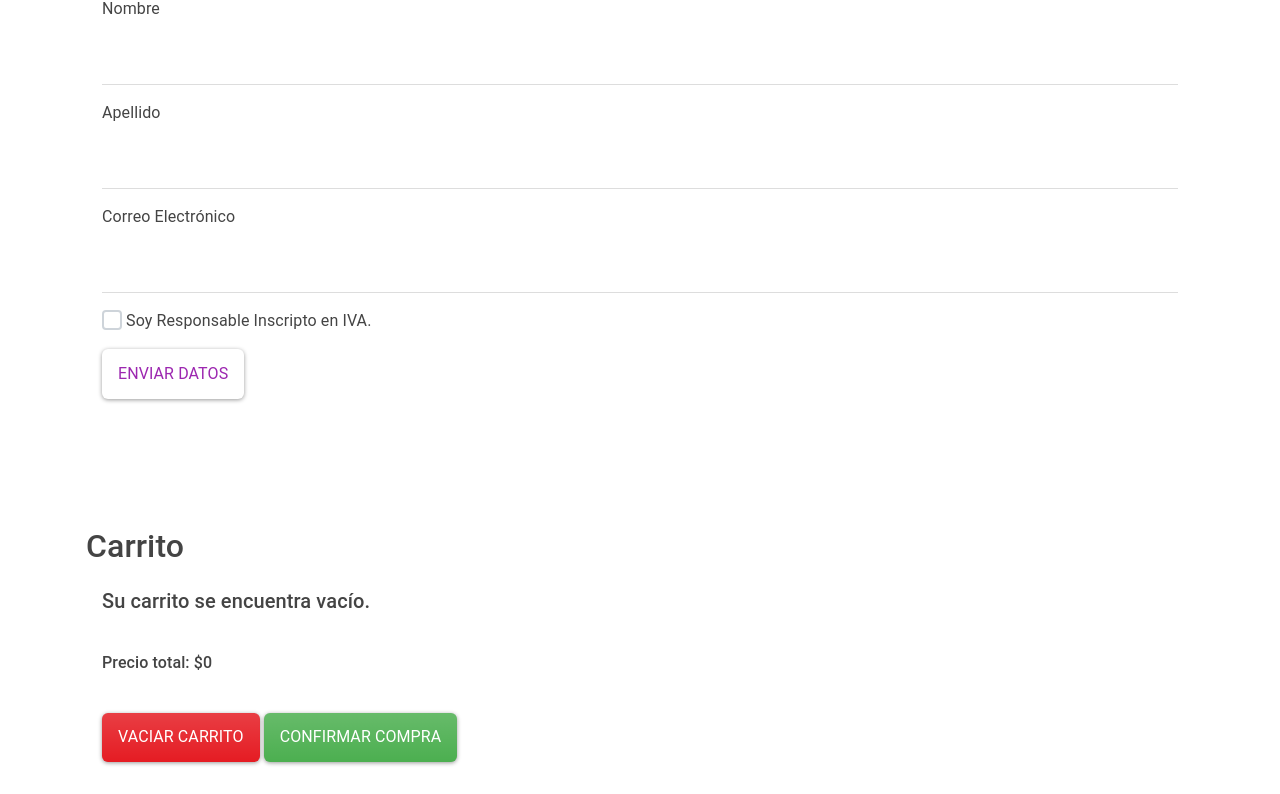
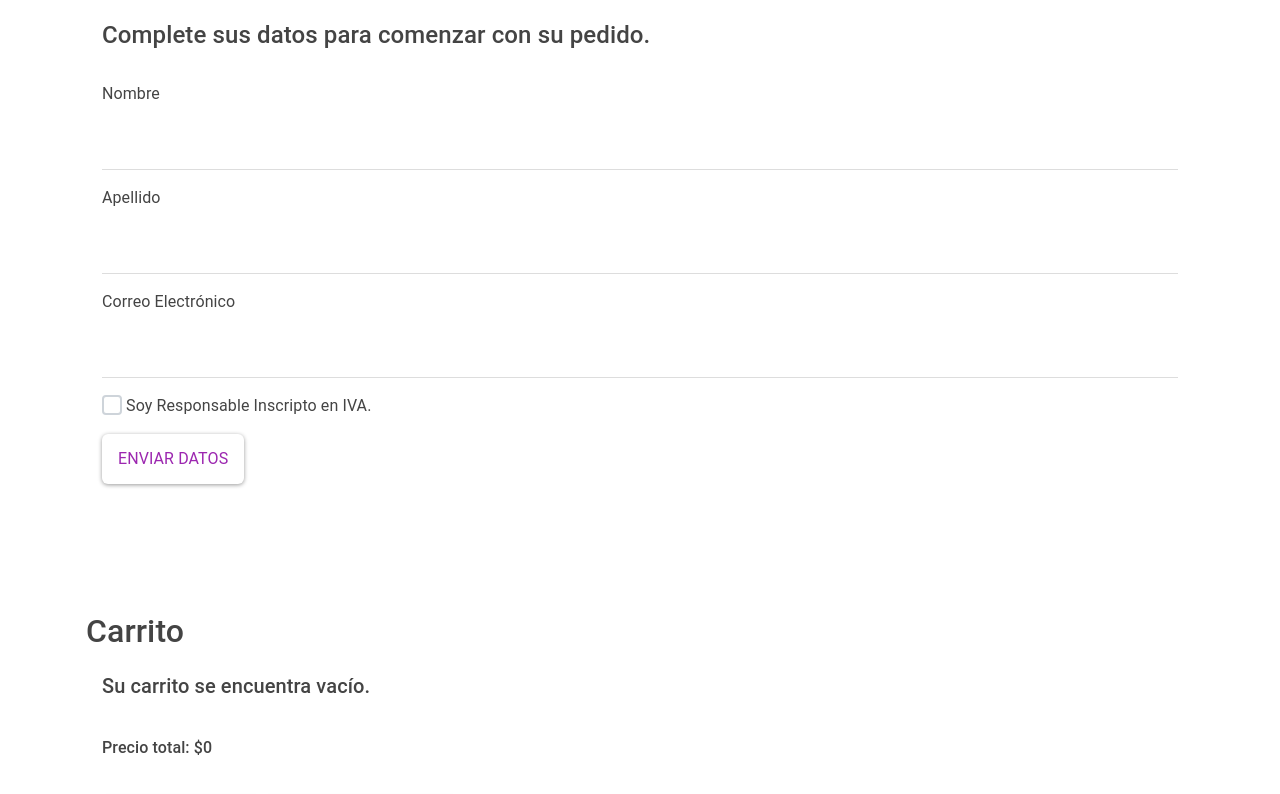
Before and after one commit to jmiguelmorralla/JS-EntregaFinal-Morralla-Juan, a plain HTML site: page index.html in a window 1280 px wide. Shown: the part 265-1059 px from the top of the page. Drawn offline with nearby package versions, Linux system fonts and the light colour scheme.

Commit message:
retoques varios

```diff
--- a/index.html
+++ b/index.html
@@ -21,6 +21,9 @@
   <div class="container" id="divFormulario">
     <div class="container" id="divCliente">
       <h2 id="datosCliente">Datos del Cliente</h2>
+      <br>
+      <h4> Complete sus datos para comenzar con su pedido.</h4>
+      <br>
       <form id="formulario" action="/redireccion">
         <div class="mb-3">
           <label class="form-label">Nombre</label>
```
